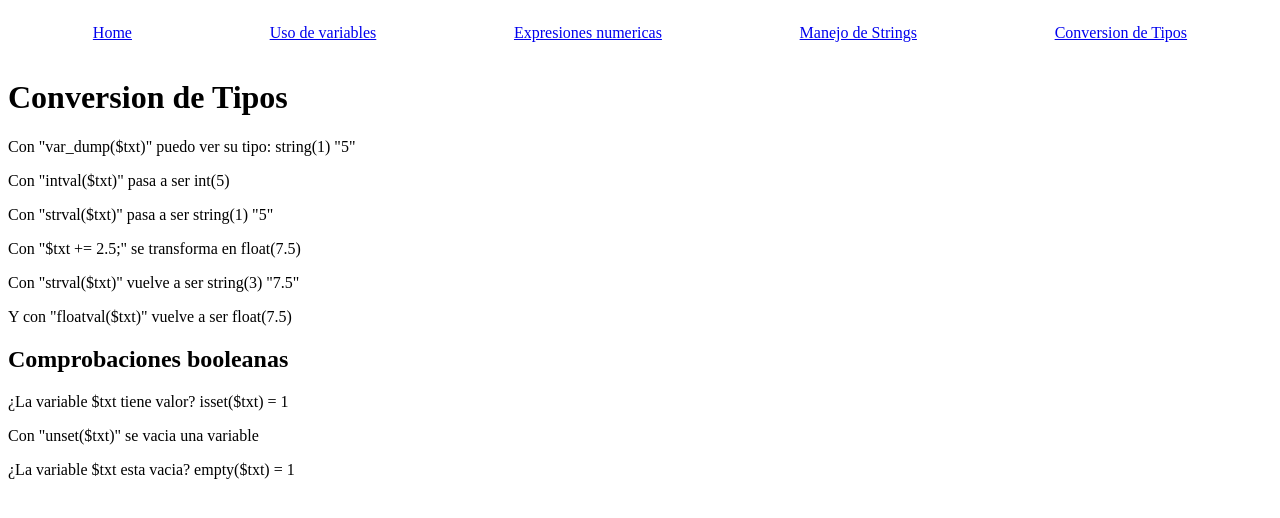
After one commit to pabcrudel/desarrollo-web-entorno-servidor, a PHP site: page /conversion-de-tipos.php in a window 1280 px wide. The commit adds this page. Shown: the top 518 px of the page. Run offline with PHP 8.4, Linux system fonts and the light colour scheme.

Commit message:
Tested some types conversions

```diff
--- /dev/null
+++ b/conversion-de-tipos.php
@@ -0,0 +1,60 @@
+<!DOCTYPE html>
+<html lang="en">
+
+<?php $title = "Conversion de Tipos"; ?>
+
+<head>
+  <meta charset="UTF-8">
+  <meta name="viewport" content="width=device-width, initial-scale=1.0">
+  <title><?=$title?></title>
+  <link rel="stylesheet" href="assets/style/nav.css">
+</head>
+<body>
+  <nav>
+    <ul>
+      <li><a href="./">Home</a></li>
+      <li>
+        <a href="variables">Uso de variables</a>
+        <ul>
+          <li><a href="variables/constantes.php">Constantes</a></li>
+        </ul>
+      </li>
+      <li><a href="expresiones-numericas.php">Expresiones numericas</a></li>
+      <li><a href="manejo-de-strings.php">Manejo de Strings</a></li>
+      <li><a href="#">Conversion de Tipos</a></li>
+    </ul>
+  </nav>
+
+  <h1><?=$title?></h1>
+  <?php
+    $txt = "5";
+    echo "<p>Con \"var_dump(\$txt)\" puedo ver su tipo: ",var_dump($txt), "</p>";
+
+    $txt = intval($txt);
+    echo "<p>Con \"intval(\$txt)\" pasa a ser ",var_dump($txt), "</p>";
+
+    $txt = strval($txt);
+    echo "<p>Con \"strval(\$txt)\" pasa a ser ",var_dump($txt), "</p>";
+
+    $num = 2.5;
+    $txt += $num;
+    echo "<p>Con \"\$txt += $num;\" se transforma en ",var_dump($txt), "</p>";
+
+    $txt = strval($txt);
+    echo "<p>Con \"strval(\$txt)\" vuelve a ser ",var_dump($txt), "</p>";
+
+    $txt = floatval($txt);
+    echo "<p>Y con \"floatval(\$txt)\" vuelve a ser ",var_dump($txt), "</p>";
+  ?>
+
+  <h2>Comprobaciones booleanas</h2>
+  <?php
+    echo "<p>¿La variable \$txt tiene valor? isset(\$txt) = ", isset($txt), "</p>";
+
+    unset($txt);
+    echo "Con \"unset(\$txt)\" se vacia una variable";
+
+    echo "<p>¿La variable \$txt esta vacia? empty(\$txt) = ", empty($txt), "</p>";
+  ?>
+</body>
+</html>
--- a/expresiones-numericas.php
+++ b/expresiones-numericas.php
@@ -23,6 +23,7 @@
       </li>
       <li><a href="#">Expresiones numericas</a></li>
       <li><a href="manejo-de-strings.php">Manejo de Strings</a></li>
+      <li><a href="conversion-de-tipos.php">Conversion de Tipos</a></li>
     </ul>
   </nav>
 
--- a/index.php
+++ b/index.php
@@ -34,6 +34,7 @@
       </li>
       <li><a href="expresiones-numericas.php">Expresiones numericas</a></li>
       <li><a href="manejo-de-strings.php">Manejo de Strings</a></li>
+      <li><a href="conversion-de-tipos.php">Conversion de Tipos</a></li>
     </ul>
   </nav>
 
--- a/manejo-de-strings.php
+++ b/manejo-de-strings.php
@@ -21,6 +21,7 @@
       </li>
       <li><a href="expresiones-numericas.php">Expresiones numericas</a></li>
       <li><a href="#">Manejo de Strings</a></li>
+      <li><a href="conversion-de-tipos.php">Conversion de Tipos</a></li>
     </ul>
   </nav>
 
--- a/variables/constantes.php
+++ b/variables/constantes.php
@@ -18,6 +18,7 @@
       </li>
       <li><a href="../expresiones-numericas.php">Expresiones numericas</a></li>
       <li><a href="../manejo-de-strings.php">Manejo de Strings</a></li>
+      <li><a href="../conversion-de-tipos.php">Conversion de Tipos</a></li>
     </ul>
   </nav>
 
--- a/variables/index.php
+++ b/variables/index.php
@@ -18,6 +18,7 @@
       </li>
       <li><a href="../expresiones-numericas.php">Expresiones numericas</a></li>
       <li><a href="../manejo-de-strings.php">Manejo de Strings</a></li>
+      <li><a href="../conversion-de-tipos.php">Conversion de Tipos</a></li>
     </ul>
   </nav>
 
```
